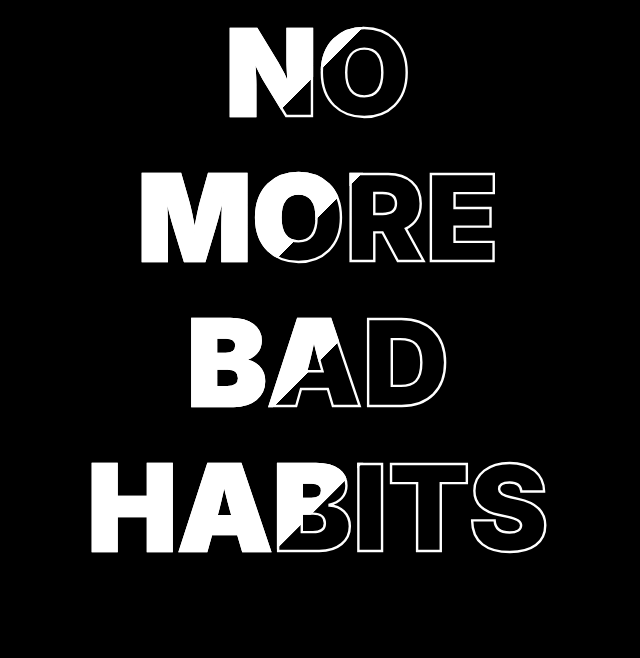
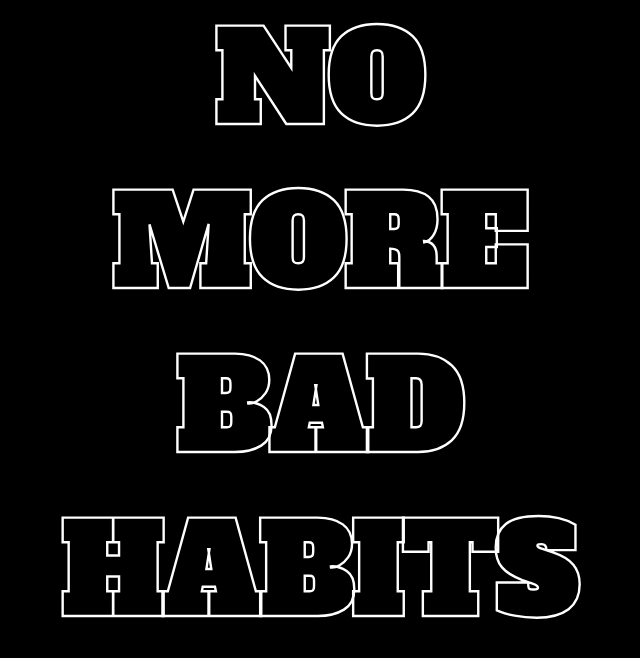
Before and after one commit to cmthecoder/bye-bad-habits, a React (Create React App) app: page / in a window 1280 px wide. Shown: the top 658 px of the page, without its empty margins (322-962 px from the left). Built offline with nearby package versions, Linux system fonts and the light colour scheme.

Commit message:
import google font

```diff
--- a/src/components/NavBar.jsx
+++ b/src/components/NavBar.jsx
@@ -1,3 +1,5 @@
+import "../styles/NavBar.css"
+
 const NavBar = () => {
   return (
     <div>
--- a/src/styles/Home.css
+++ b/src/styles/Home.css
@@ -1,10 +1,12 @@
+@import url('https://fonts.googleapis.com/css2?family=Alfa+Slab+One&display=swap');
+
 body {
   background-color: #000;
   display: grid;
   place-items: center;
   height: center;
   text-align: center;
-  /* font-family: oswald; */
+  font-family: 'Alfa Slab One', cursive;
 }
 
 .wrapper span {
@@ -23,4 +25,10 @@ body {
 
 .box {
   background-image: linear-gradient(135deg, white 0%, white 50%, transparent 50.1%);
+  -webkit-background-size: 0 100%;
+  text-transform: uppercase;
 }
+
+.content:hover .box {
+  -webkit-background-size: 220% 100%; background-size: 220% 100%;
+}
```
Also changed, not shown: src/styles/NavBar.css (added).
